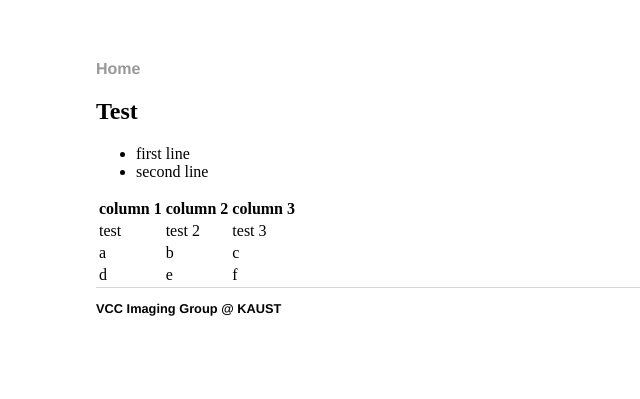
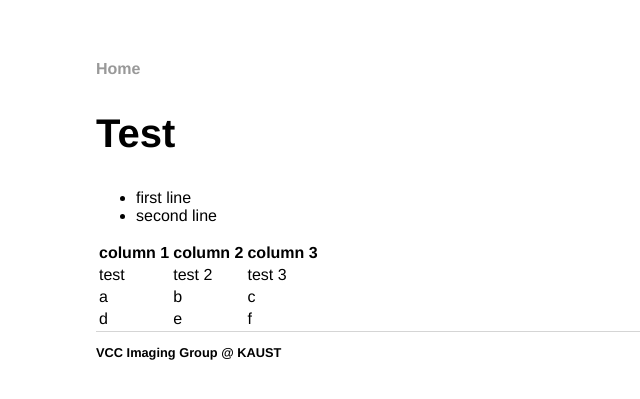
Before and after one commit to vccimaging/vccimaging.github.io, a Jekyll site: the page built from index.md, in a window 1280 px wide. Shown: the top 399 px of the page, without its empty margins (0-640 px from the left). Built offline with Jekyll 4.4.1, drawn with Linux system fonts in a browser that asks for light colours.

Commit message:
Update main.css

```diff
--- a/css/main.css
+++ b/css/main.css
@@ -1,4 +1,5 @@
 body {
+    font-family:'Helvetica', 'Arial', 'Sans-Serif';
     margin: 60px auto;
     width: 85%;
 }
@@ -23,12 +24,22 @@
     font-size: 3em;
     font-family:'Helvetica', 'Arial', 'Sans-Serif';
 }
+h2 {
+    font-size: 2.5em;
+    font-family:'Helvetica', 'Arial', 'Sans-Serif';
+}
+h3 {
+    font-size: 2em;
+    font-family:'Helvetica', 'Arial', 'Sans-Serif';
+}
 p {
+    font-family:'Helvetica', 'Arial', 'Sans-Serif';
     font-size: 1.5em;
     line-height: 1.4em;
     color: #333;
 }
 footer {
+    font-family:'Helvetica', 'Arial', 'Sans-Serif';
     border-top: 1px solid #d5d5d5;
     font-size: .8em;
 }
```
